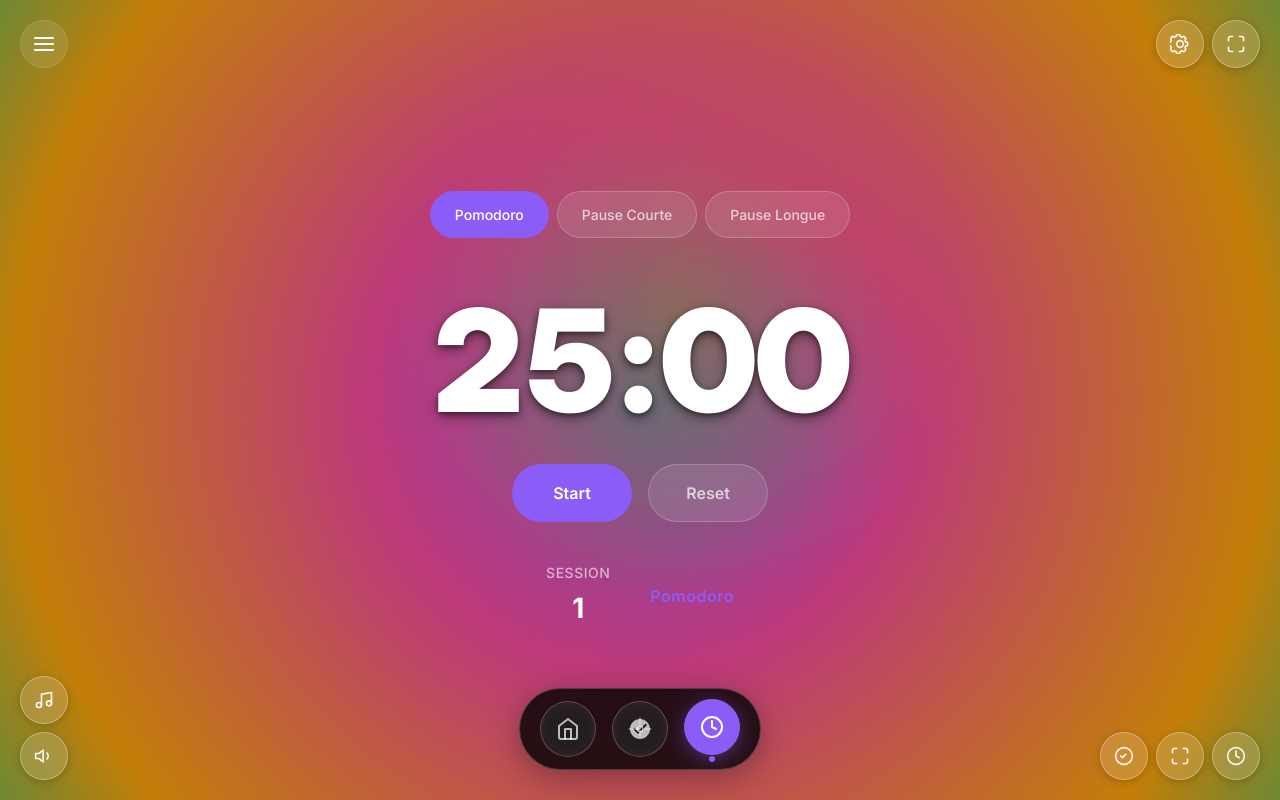
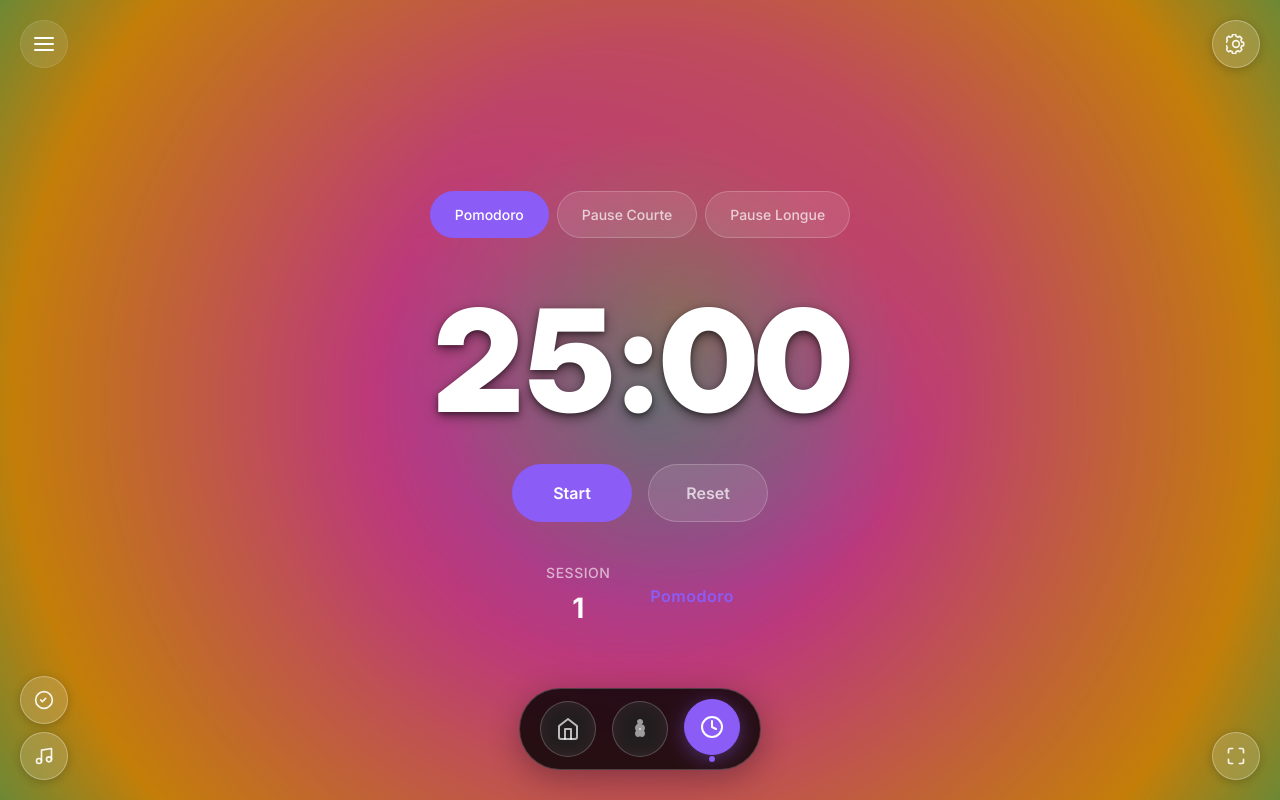
Before and after one commit to Cbarillot/focusdeskop, a Vue app: page / in a window 1280 px wide. Built offline with nearby package versions, Linux system fonts and the light colour scheme.

Commit message:
Complete mood system implementation with proper corner navigation
Co-authored-by: Cbarillot <103997877+Cbarillot@users.noreply.github.com>

```diff
--- a/src/components/CornerNavigation.vue
+++ b/src/components/CornerNavigation.vue
@@ -1,16 +1,10 @@
 <template>
   <!--
-    Corner Navigation Component
-    Distributes navigation buttons across the four corners of the screen
-    for a clean, airy presentation while maintaining functionality.
-
-    Icons: Inline SVG icons inspired by layout.builder.json styling (20x20px, currentColor fill, compatible with light/dark backgrounds)
-
-    Corner Distribution:
-    - Top-Left: Already has menu button in App.vue
-    - Top-Right: Settings and system controls (Settings, Fullscreen)
-    - Bottom-Left: Media controls (Music, Volume)
-    - Bottom-Right: Productivity and theme controls (Todo, Theme switcher)
+    Corner Navigation Component - Updated for Mood System
+    Distributes fixed navigation buttons across corners as per requirements:
+    - Top-Right: Settings (Paramètres)
+    - Bottom-Left: ToDo List, Music (gauche)
+    - Bottom-Right: Fullscreen (bas droite)
   -->
   <div class="corner-navigation">
 
@@ -21,32 +15,31 @@
         class="corner-button"
         :class="{ active: store.sidebarOpen && ['timer', 'themes', 'background'].includes(store.activeTab) }"
         @click="openSettings"
-        :title="'Réglages'"
-        :aria-label="'Réglages'"
+        :title="'Paramètres'"
+        :aria-label="'Paramètres'"
       >
         <svg width="20" height="20" viewBox="0 0 24 24" fill="none" xmlns="http://www.w3.org/2000/svg" aria-hidden="true">
           <path d="M12 16a4 4 0 1 0 0-8 4 4 0 0 0 0 8zm8.94-2a7.95 7.95 0 0 0 0-4l-2.12-.33a6.023 6.023 0 0 0-.97-2.35l1.25-1.81a8.003 8.003 0 0 0-2.83-2.83l-1.81 1.25a6.023 6.023 0 0 0-2.35-.97l-.33-2.12a7.95 7.95 0 0 0-4 0l-.33 2.12a6.023 6.023 0 0 0-2.35.97l-1.81-1.25a8.003 8.003 0 0 0-2.83 2.83l1.25 1.81a6.023 6.023 0 0 0-.97 2.35l-2.12.33a7.95 7.95 0 0 0 0 4l2.12.33c.23.86.56 1.68.97 2.35l-1.25 1.81a8.003 8.003 0 0 0 2.83 2.83l1.81-1.25c.67.41 1.49.74 2.35.97l.33 2.12a7.95 7.95 0 0 0 4 0l.33-2.12a6.023 6.023 0 0 0 2.35-.97l1.81 1.25a8.003 8.003 0 0 0 2.83-2.83l-1.25-1.81c.41-.67.74-1.49.97-2.35l2.12-.33z" stroke="currentColor" stroke-width="2" stroke-linecap="round" stroke-linejoin="round"/>
         </svg>
       </button>
+    </div>
 
-
-      <!-- Fullscreen Button -->
+    <!-- Bottom-Left Corner: ToDo and Music -->
+    <div class="corner-container corner-bottom-left">
+      <!-- Todo Button -->
       <button
         class="corner-button"
-        :class="{ active: store.isFullscreen }"
-        @click="toggleFullscreen"
-        :title="'Plein écran'"
-        :aria-label="'Plein écran'"
+        :class="{ active: store.activeTab === 'todo' && store.sidebarOpen }"
+        @click="openTodo"
+        :title="'To-do'"
+        :aria-label="'To-do'"
       >
         <svg width="20" height="20" viewBox="0 0 24 24" fill="none" xmlns="http://www.w3.org/2000/svg" aria-hidden="true">
-          <path d="M8 3H5a2 2 0 0 0-2 2v3M16 3h3a2 2 0 0 1 2 2v3M8 21H5a2 2 0 0 1-2-2v-3M16 21h3a2 2 0 0 0 2-2v-3" stroke="currentColor" stroke-width="2" stroke-linecap="round" stroke-linejoin="round"/>
+          <circle cx="12" cy="12" r="10" stroke="currentColor" stroke-width="2"/>
+          <path d="M8 12l2 2 4-4" stroke="currentColor" stroke-width="2" stroke-linecap="round" stroke-linejoin="round"/>
         </svg>
       </button>
 
-    </div>
-
-    <!-- Bottom-Left Corner: Media Controls -->
-    <div class="corner-container corner-bottom-left">
       <!-- Music Button -->
       <button
         class="corner-button"
@@ -61,101 +54,36 @@
           <circle cx="18" cy="16" r="3" stroke="currentColor" stroke-width="2"/>
         </svg>
       </button>
-
-      <!-- Volume Control -->
-      <div class="volume-control-container">
-        <button
-          class="corner-button volume-button"
-          @click="toggleVolumeSlider"
-          :title="'Volume'"
-          :aria-label="'Volume'"
-        >
-          <svg width="20" height="20" viewBox="0 0 24 24" fill="none" xmlns="http://www.w3.org/2000/svg" aria-hidden="true">
-            <polygon points="11 5 6 9 2 9 2 15 6 15 11 19 11 5" stroke="currentColor" stroke-width="2" stroke-linecap="round" stroke-linejoin="round"/>
-            <path d="M15.54 8.46C16.4731 9.39309 17.0018 10.6691 17.0018 11.995C17.0018 13.3209 16.4731 14.5969 15.54 15.53" stroke="currentColor" stroke-width="2" stroke-linecap="round" stroke-linejoin="round"/>
-          </svg>
-        </button>
-
-        <!-- Volume Slider - appears on hover/click -->
-        <div
-          class="volume-slider-container"
-          :class="{ visible: volumeSliderVisible }"
-        >
-          <input
-            type="range"
-            min="0"
-            max="1"
-            step="0.1"
-            :value="store.volume"
-            @input="store.volume = $event.target.value"
-            class="volume-slider"
-            :aria-label="'Volume'"
-          />
-        </div>
-      </div>
     </div>
 
-    <!-- Bottom-Right Corner: Productivity & System Controls -->
+    <!-- Bottom-Right Corner: Fullscreen -->
     <div class="corner-container corner-bottom-right">
-      <!-- Todo Button -->
+      <!-- Fullscreen Button -->
       <button
         class="corner-button"
-        :class="{ active: store.activeTab === 'todo' && store.sidebarOpen }"
-        @click="openTodo"
-        :title="'To-do'"
-        :aria-label="'To-do'"
+        :class="{ active: store.isFullscreen }"
+        @click="toggleFullscreen"
+        :title="'Plein écran'"
+        :aria-label="'Plein écran'"
       >
         <svg width="20" height="20" viewBox="0 0 24 24" fill="none" xmlns="http://www.w3.org/2000/svg" aria-hidden="true">
-          <circle cx="12" cy="12" r="10" stroke="currentColor" stroke-width="2"/>
-          <path d="M8 12l2 2 4-4" stroke="currentColor" stroke-width="2" stroke-linecap="round" stroke-linejoin="round"/>
+          <path d="M8 3H5a2 2 0 0 0-2 2v3M16 3h3a2 2 0 0 1 2 2v3M8 21H5a2 2 0 0 1-2-2v-3M16 21h3a2 2 0 0 0 2-2v-3" stroke="currentColor" stroke-width="2" stroke-linecap="round" stroke-linejoin="round"/>
         </svg>
       </button>
-
-<!-- Fullscreen Button -->
-<button
-  class="corner-button"
-  :class="{ active: store.isFullscreen }"
-  @click="toggleFullscreen"
-  :title="'Plein écran'"
-  :aria-label="'Plein écran'"
->
-  <svg width="20" height="20" viewBox="0 0 24 24" fill="none" xmlns="http://www.w3.org/2000/svg" aria-hidden="true">
-    <path d="M8 3H5C4.46957 3 3.96086 3.21071 3.58579 3.58579C3.21071 3.96086 3 4.46957 3 5V8M21 8V5C21 4.46957 20.7893 3.96086 20.4142 3.58579C20.0391 3.21071 19.5304 3 19 3H16M16 21H19C19.5304 21 20.0391 20.7893 20.4142 20.4142C20.7893 20.0391 21 19.5304 21 19V16M3 16V19C3 19.5304 3.21071 20.0391 3.58579 20.4142C3.96086 20.7893 4.46957 21 5 21H8" stroke="currentColor" stroke-width="2" stroke-linecap="round" stroke-linejoin="round"/>
-  </svg>
-</button>
-<!-- Theme Button (for demonstration, not functional here) -->
-<button
-  class="corner-button"
-  @click="switchTheme"
-  :title="'Changer de thème'"
-  :aria-label="'Changer de thème'"
->
-  <svg width="20" height="20" viewBox="0 0 24 24" fill="none" xmlns="http://www.w3.org/2000/svg" aria-hidden="true">
-    <circle cx="12" cy="12" r="10" stroke="currentColor" stroke-width="2"/>
-    <path d="M12 6v6l4 2" stroke="currentColor" stroke-width="2" stroke-linecap="round" stroke-linejoin="round"/>
-  </svg>
-</button>
     </div>
   </div>
 </template>
 
 <script setup>
-import { ref } from 'vue'
 import { useAppStore } from '../stores/appStore'
 const store = useAppStore()
 
-const volumeSliderVisible = ref(false)
-
-// Action handlers with improved logic
-
 function openSettings() {
-  // Ouvre le panneau latéral sur l’onglet timer ou themes
-  // Choisis la tab par défaut selon ton app
-  store.setActiveTab('timer') // ou 'themes', 'background', etc.
+  store.setActiveTab('timer')
 }
 
 function toggleFullscreen() {
-  store.isFullscreen = !store.isFullscreen
+  store.toggleFullscreen()
 }
 
 function openMusic() {
@@ -165,33 +93,11 @@ function openMusic() {
 function openTodo() {
   store.setActiveTab('todo')
 }
-
-
-function switchTheme() {
-  // À adapter selon ta logique de thèmes
-  store.setActiveTab('themes')
-}
-
-function toggleVolumeSlider() {
-  volumeSliderVisible.value = !volumeSliderVisible.value
-}
-
-// Handle click outside to hide volume slider
-function handleClickOutside(event) {
-  if (!event.target.closest('.corner-bottom-left')) {
-    volumeSliderVisible.value = false
-  }
-}
-
-// Add event listener for click outside
-if (typeof document !== 'undefined') {
-  document.addEventListener('click', handleClickOutside)
-}
 </script>
 
 <style scoped>
 /*
-  Corner Navigation Styles
+  Corner Navigation Styles - Updated for Mood System
   Clean, responsive design with blur effects and translucent backgrounds
   Positioned in screen corners for airy, minimal presentation
 */
@@ -214,7 +120,7 @@ if (typeof document !== 'undefined') {
   pointer-events: auto;
 }
 
-/* Corner positioning - easily customizable */
+/* Corner positioning - updated layout */
 .corner-top-right {
   top: 20px;
   right: 20px;
@@ -268,77 +174,6 @@ if (typeof document !== 'undefined') {
   box-shadow: 0 4px 15px rgba(0, 0, 0, 0.3);
 }
 
-/* Volume control container */
-.volume-control-container {
-  position: relative;
-  display: flex;
-  flex-direction: column;
-  align-items: center;
-  gap: 8px;
-}
-
-.volume-button {
-  /* Inherits corner-button styles */
-}
-
-/* Volume slider container with smooth transitions */
-.volume-slider-container {
-  position: absolute;
-  left: 60px;
-  top: 50%;
-  transform: translateY(-50%);
-  opacity: 0;
-  visibility: hidden;
-  transition: all 0.3s ease;
-  background: rgba(0, 0, 0, 0.9);
-  backdrop-filter: blur(20px);
-  border: 1px solid rgba(255, 255, 255, 0.2);
-  border-radius: 25px;
-  padding: 12px 16px;
-  min-width: 100px;
-}
-
-.volume-slider-container.visible {
-  opacity: 1;
-  visibility: visible;
-}
-
-/* Enhanced volume slider */
-.volume-slider {
-  width: 80px;
-  height: 4px;
-  border-radius: 2px;
-  background: rgba(255, 255, 255, 0.3);
-  outline: none;
-  cursor: pointer;
-  appearance: none;
-}
-
-.volume-slider::-webkit-slider-thumb {
-  appearance: none;
-  width: 16px;
-  height: 16px;
-  border-radius: 50%;
-  background: var(--color-primary, #8B5CF6);
-  cursor: pointer;
-  box-shadow: 0 2px 6px rgba(0, 0, 0, 0.3);
-  transition: all 0.2s ease;
-}
-
-.volume-slider::-webkit-slider-thumb:hover {
-  transform: scale(1.2);
-}
-
-.volume-slider::-moz-range-thumb {
-  width: 16px;
-  height: 16px;
-  border-radius: 50%;
-  background: var(--color-primary, #8B5CF6);
-  cursor: pointer;
-  border: none;
-  box-shadow: 0 2px 6px rgba(0, 0, 0, 0.3);
-}
-
 /* Responsive design for mobile devices */
 @media (max-width: 768px) {
   /* Adjust corner positioning for mobile */
@@ -367,16 +202,6 @@ if (typeof document !== 'undefined') {
   .corner-bottom-right {
     flex-direction: column;
   }
-
-  /* Adjust volume slider positioning for mobile */
-  .volume-slider-container {
-    left: 50px;
-    min-width: 80px;
-  }
-
-  .volume-slider {
-    width: 60px;
-  }
 }
 
 @media (max-width: 480px) {
@@ -398,10 +223,6 @@ if (typeof document !== 'undefined') {
     bottom: 12px;
     left: 12px;
   }
-
-  .volume-slider-container {
-    left: 45px;
-  }
 }
 
 /* Animation for smooth transitions */
@@ -422,8 +243,7 @@ if (typeof document !== 'undefined') {
 
 /* Accessibility improvements */
 @media (prefers-reduced-motion: reduce) {
-  .corner-button,
-  .volume-slider-container {
+  .corner-button {
     transition: none;
   }
 
@@ -437,9 +257,4 @@ if (typeof document !== 'undefined') {
   outline: 2px solid var(--color-primary, #8B5CF6);
   outline-offset: 2px;
 }
-
-.volume-slider:focus-visible {
-  outline: 2px solid var(--color-primary, #8B5CF6);
-  outline-offset: 2px;
-}
 </style>
--- a/src/components/MoodBar.vue
+++ b/src/components/MoodBar.vue
@@ -15,7 +15,7 @@
         </svg>
       </button>
 
-      <!-- Ambience Mood Button -->
+      <!-- Ambience Mood Button (Lotus/Zen icon) -->
       <button
         class="mood-button"
         :class="{ active: store.mood === 'ambience' }"
@@ -24,13 +24,13 @@
         :aria-label="'Mode Ambiance'"
       >
         <svg width="24" height="24" viewBox="0 0 24 24" fill="none" xmlns="http://www.w3.org/2000/svg">
-          <path d="M12 2C6.48 2 2 6.48 2 12s4.48 10 10 10 10-4.48 10-10S17.52 2 12 2zm-2 15l-5-5 1.41-1.41L10 14.17l7.59-7.59L19 8l-9 9z" fill="currentColor"/>
-          <circle cx="12" cy="12" r="3" stroke="currentColor" stroke-width="1" fill="none"/>
-          <path d="M12 1v6m0 6v6m11-7h-6m-6 0H1" stroke="currentColor" stroke-width="1" stroke-linecap="round"/>
+          <!-- Lotus/meditation icon -->
+          <path d="M12 2c-1.5 0-3 1-3 2.5 0 .8.3 1.5.8 2C8.5 7.5 7 9 7 11c0 1.1.4 2.1 1 2.8-.6.7-1 1.7-1 2.7 0 2 1.5 3.5 3 3.5.8 0 1.5-.3 2-.8.5.5 1.2.8 2 .8 1.5 0 3-1.5 3-3.5 0-1-.4-2-1-2.7.6-.7 1-1.7 1-2.8 0-2-1.5-3.5-3-3.5-.3 0-.6.1-.8.2C15.7 6 15 5.3 15 4.5 15 3 13.5 2 12 2z" fill="currentColor" opacity="0.8"/>
+          <circle cx="12" cy="12" r="1" fill="currentColor"/>
         </svg>
       </button>
 
-      <!-- Focus Mood Button -->
+      <!-- Focus Mood Button (Timer icon) -->
       <button
         class="mood-button"
         :class="{ active: store.mood === 'focus' }"
```
